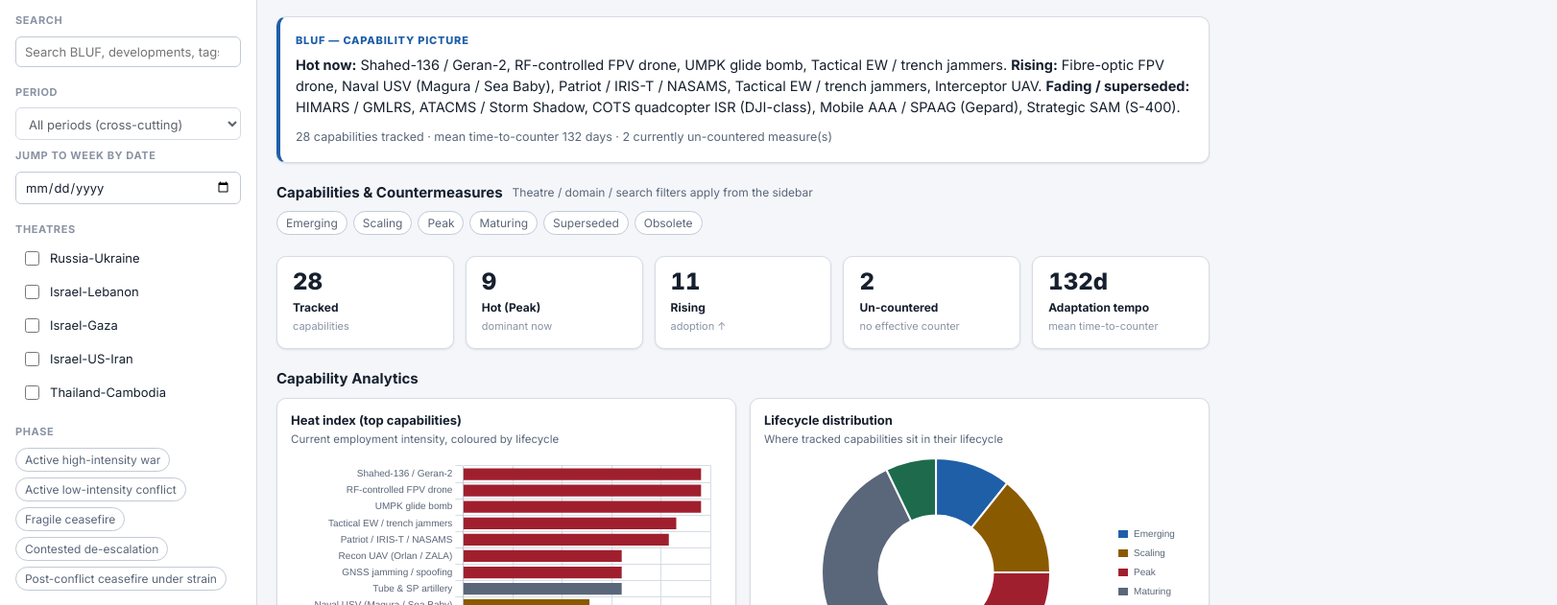
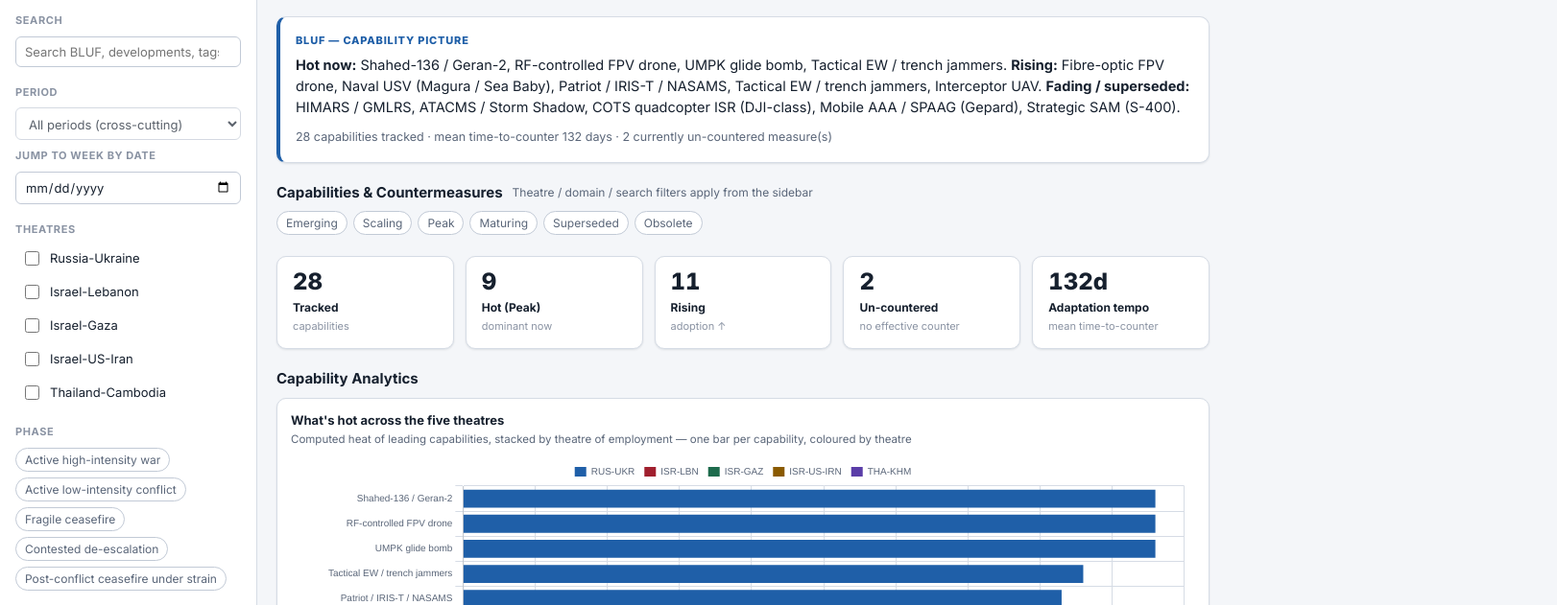
Before and after one commit to chewhaha95/ConflictStudiesDashboard, a website: page conflict-dashboard.html in a window 1280 px wide. Both pictures are taken after a click on the tab "Capabilities". Shown: the part 121-752 px from the top of the page at 96% size, 1622 px wide, since content can reach past the window. Drawn offline with nearby package versions, Linux system fonts and the light colour scheme.

Commit message:
Add 'what's hot across the five theatres' chart
- Compute per-theatre capability heat from weekly observations (signals carry
  theatre), stored as dynamics.byTheatre summing to each capability's heat
- New full-width stacked horizontal bar: top capabilities, segmented by theatre
  of employment, coloured per theatre — one chart comparing what's hot across
  all five theatres
- Added Israel-Lebanon capability observations (Hezbollah rockets, Iron Dome,
  Iranian-supplied munitions) tapering with the de-escalation, so all five
  theatres are represented and Iron Dome/rockets read as multi-theatre
- Smoke test updated (6 capability charts; theatre-heat chart present)

```diff
--- a/app.js
+++ b/app.js
@@ -951,22 +951,26 @@
     computeDynamics() {
       const weeks = DB.weeklyReports, n = weeks.length;
       const sig = DB.weeklyCapabilitySignals || {};
+      const wgt = i => 0.55 + 0.45 * (n > 1 ? i / (n - 1) : 1);   // recency weighting
+      const rw = arr => arr.reduce((s, v, i) => s + v * wgt(i), 0);
       const m = {};
-      DB.capabilities.forEach(c => (m[c.id] = { weekly: new Array(n).fill(0), signals: 0 }));
+      DB.capabilities.forEach(c => (m[c.id] = { weekly: new Array(n).fill(0), tw: {}, signals: 0 }));
       weeks.forEach((w, idx) => (sig[w.weekId] || []).forEach(s => {
-        if (m[s.id]) { m[s.id].weekly[idx] += (s.i || 1); m[s.id].signals++; }
+        const d = m[s.id]; if (!d) return;
+        d.weekly[idx] += (s.i || 1); d.signals++;
+        (d.tw[s.t] = d.tw[s.t] || new Array(n).fill(0))[idx] += (s.i || 1);
       }));
-      // recency-weighted raw heat (recent weeks weigh more), then normalise
+      // recency-weighted raw heat, then normalise to 0-100 across capabilities
       let max = 0; const raw = {};
-      DB.capabilities.forEach(c => {
-        let r = 0;
-        for (let i = 0; i < n; i++) { const wgt = 0.55 + 0.45 * (n > 1 ? i / (n - 1) : 1); r += m[c.id].weekly[i] * wgt; }
-        raw[c.id] = r; if (r > max) max = r;
-      });
+      DB.capabilities.forEach(c => { const r = rw(m[c.id].weekly); raw[c.id] = r; if (r > max) max = r; });
+      const scale = max > 0 ? 96 / max : 0;
       const half = Math.max(1, Math.floor(n / 2));
       DB.capabilities.forEach(c => {
         const d = m[c.id];
-        d.heat = d.signals === 0 ? c.heat : (max > 0 ? Math.round((raw[c.id] / max) * 96) : 0);
+        d.heat = d.signals === 0 ? c.heat : Math.round(raw[c.id] * scale);
+        // per-theatre heat contribution (segments sum to total heat)
+        d.byTheatre = {};
+        Object.keys(d.tw).forEach(t => (d.byTheatre[t] = Math.round(rw(d.tw[t]) * scale)));
         const earlier = d.weekly.slice(0, half).reduce((a, b) => a + b, 0);
         const recent = d.weekly.slice(n - half).reduce((a, b) => a + b, 0);
         d.earlier = earlier; d.recent = recent;
@@ -977,6 +981,7 @@
       });
       this.dynamics = m;
     },
+    theatreHeatOf(c, t) { const d = this.dynamics[c.id]; return d && d.byTheatre ? (d.byTheatre[t] || 0) : 0; },
     heatOf(c) { const d = this.dynamics[c.id]; return d ? d.heat : c.heat; },
     trendOf(c) { const d = this.dynamics[c.id]; return d ? d.trend : c.trend; },
     observations(c) { const d = this.dynamics[c.id]; return d ? d.signals : 0; },
@@ -1113,6 +1118,7 @@
 
       // ---- charts ----
       html += `<div class="section"><div class="section-head"><h2>Capability Analytics</h2></div>
+        <div class="card chart-card chart-wide" style="margin-bottom:14px"><h3>What's hot across the five theatres</h3><div class="chart-sub">Computed heat of leading capabilities, stacked by theatre of employment — one bar per capability, coloured by theatre</div><div class="chart-holder tall"><canvas id="cap-theatre-heat"></canvas></div></div>
         <div class="chart-grid">
           <div class="card chart-card"><h3>Heat index (top capabilities)</h3><div class="chart-sub">Current employment intensity, coloured by lifecycle</div><div class="chart-holder"><canvas id="cap-heat"></canvas></div></div>
           <div class="card chart-card"><h3>Lifecycle distribution</h3><div class="chart-sub">Where tracked capabilities sit in their lifecycle</div><div class="chart-holder"><canvas id="cap-lifecycle"></canvas></div></div>
@@ -1197,6 +1203,28 @@
       Charts.destroyAll();
       const lcKeys = Object.keys(DB.capabilityDefs.lifecycle);
       const lcColor = lc => this.lcPalette[DB.capabilityDefs.lifecycle[lc].tone];
+
+      // What's hot across the five theatres — top capabilities, stacked by theatre
+      const topT = this.heatRanking(list).slice(0, 10);
+      Charts.make("cap-theatre-heat", {
+        type: "bar",
+        data: {
+          labels: topT.map(c => c.name),
+          datasets: DB.theatres.map((t, i) => ({
+            label: t.short, data: topT.map(c => this.theatreHeatOf(c, t.id)),
+            backgroundColor: Charts.palette[i % Charts.palette.length]
+          }))
+        },
+        options: Object.assign(Charts.baseOpts(), {
+          indexAxis: "y",
+          plugins: { legend: { position: "top", labels: { color: Charts.css("--text-muted"), boxWidth: 12, font: { size: 10 } } },
+            tooltip: { callbacks: { label: ctx => `${ctx.dataset.label}: ${ctx.parsed.x} heat` } } },
+          scales: {
+            x: Object.assign(Charts.baseOpts().scales.x, { stacked: true, title: { display: true, text: "Computed heat", color: Charts.css("--text-muted") } }),
+            y: Object.assign(Charts.baseOpts().scales.y, { stacked: true })
+          }
+        })
+      });
 
       // Heat — horizontal bar, top 12
       const top = this.heatRanking(list).slice(0, 12);
--- a/scripts/smoke-test.js
+++ b/scripts/smoke-test.js
@@ -149,7 +149,8 @@ const sleep = (ms) => new Promise(r => setTimeout(r, ms));
   check("measure-countermeasure cycle cards present", cb.querySelectorAll(".cycle-card").length > 0);
   check("supersession chains present", cb.querySelectorAll(".sup-row").length > 0);
   check("cross-theatre proliferation rows present", cb.querySelectorAll(".cmp-table tbody tr").length > 0);
-  check("5 capability charts rendered", cb.querySelectorAll("canvas").length === 5);
+  check("6 capability charts rendered", cb.querySelectorAll("canvas").length === 6);
+  check("'what's hot across five theatres' chart present", !!cb.querySelector("#cap-theatre-heat"));
   check("period selector disabled in capabilities view", doc.querySelector("#period-select").disabled === true);
 
   // lifecycle filter narrows the leaderboard
--- a/styles.css
+++ b/styles.css
@@ -373,6 +373,8 @@ details.domains[open] > summary::before { transform: rotate(90deg); }
 .chart-card h3 { font-size: 13px; margin-bottom: 4px; }
 .chart-card .chart-sub { font-size: 11.5px; color: var(--text-muted); margin-bottom: 10px; }
 .chart-holder { position: relative; height: 240px; }
+.chart-holder.tall { height: 340px; }
+.chart-card.chart-wide { grid-column: 1 / -1; }
 
 /* Comparison / drilldown */
 .cmp-table { width: 100%; border-collapse: collapse; font-size: 12.5px; }
```
Also changed, not shown: sample-data.json.
